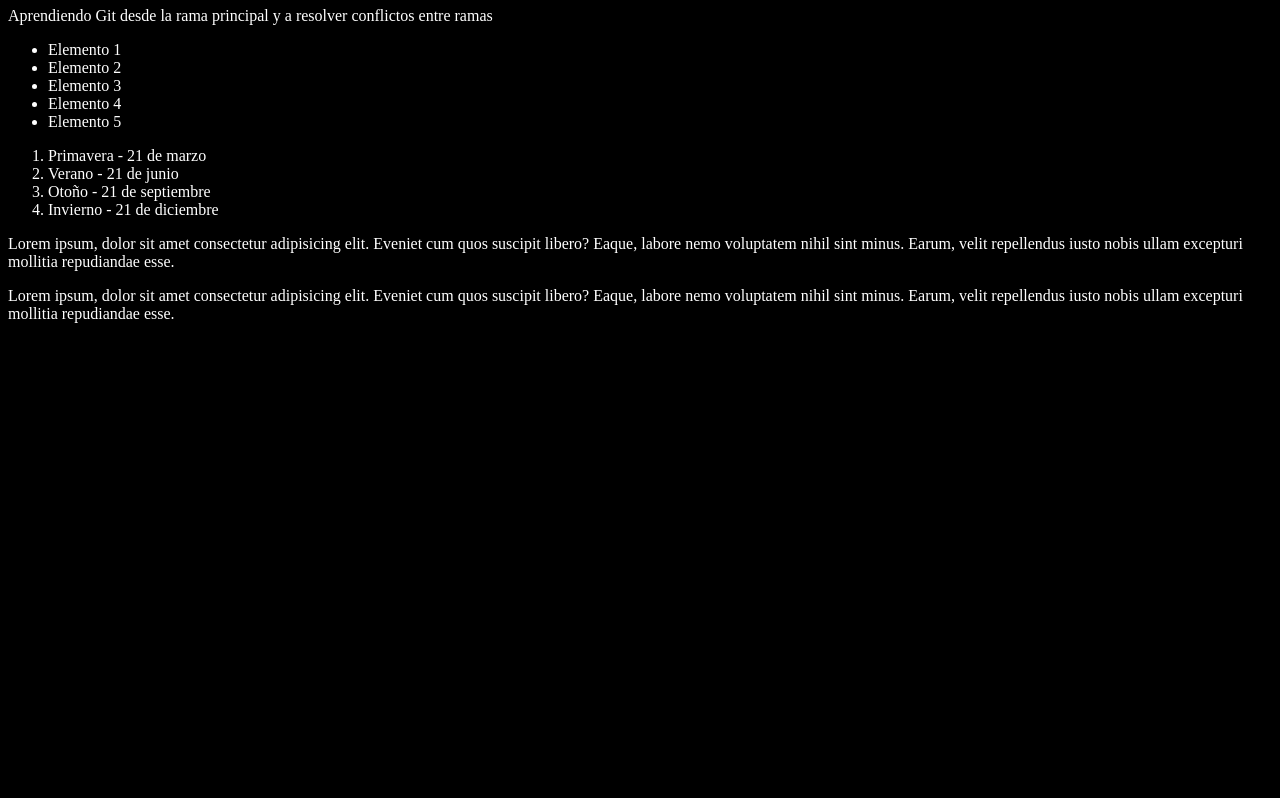
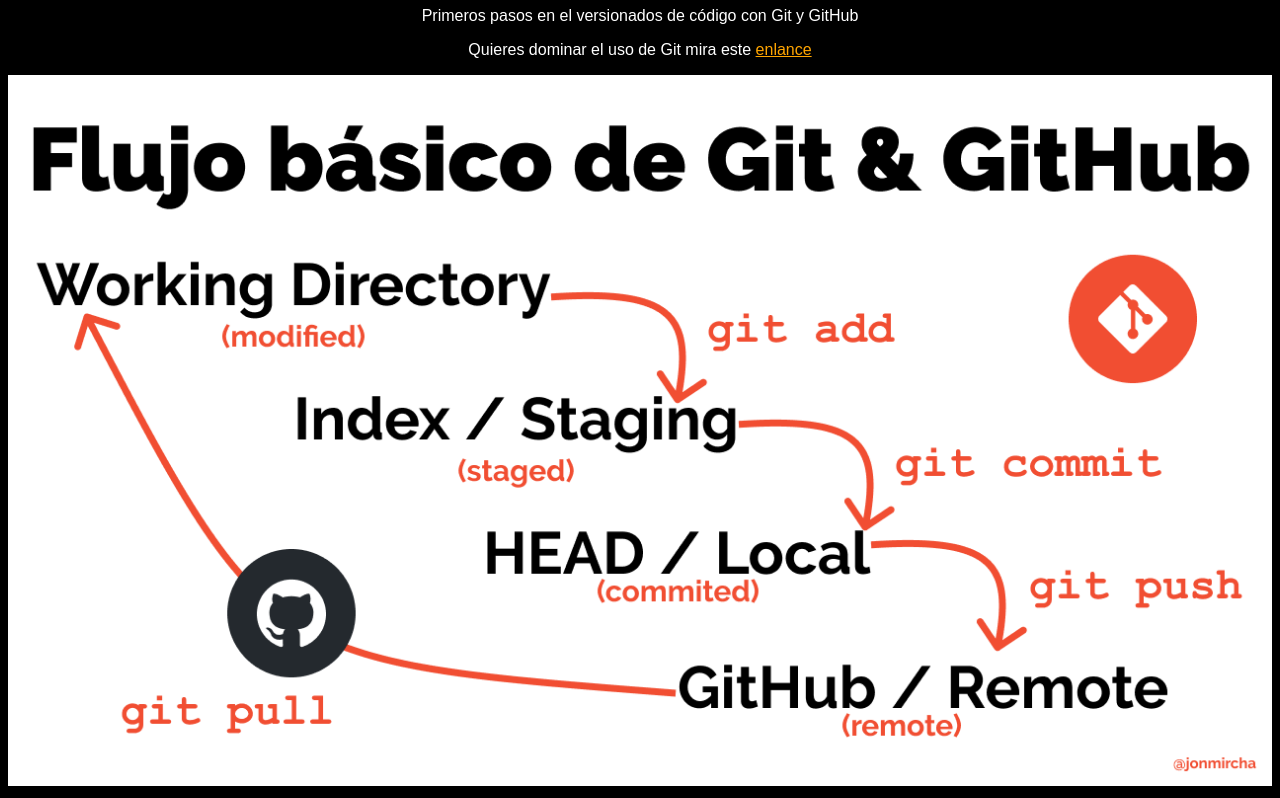
Before and after one commit to sofiamino78/Git, a plain HTML site: page index.html in a window 1280 px wide. Shown: the part 73-871 px from the top of the page. Before the commit the page ends 800 px from the top, so only its background shows below. Drawn offline with Linux system fonts and the light colour scheme.

Commit message:
Agregando imagen de flujo Git y poniendo lindo el index

```diff
--- a/index.html
+++ b/index.html
@@ -9,33 +9,13 @@
 <body>
     <h1>Git</h1>
     <p>
-        Aprendiendo Git desde la rama principal y a resolver conflictos entre ramas
-    </p>
-    <ul>
-        <li>Elemento 1</li>
-        <li>Elemento 2</li>
-        <li>Elemento 3</li>
-        <li>Elemento 4</li>
-        <li>Elemento 5</li>
-    </ul>
-    <ol>
-        <li>Primavera - 21 de marzo</li>
-        <li>Verano - 21 de junio</li>
-        <li>Otoño - 21 de septiembre</li>
-        <li>Invierno - 21 de diciembre</li>
-    </ol>
-    <p>
-        Lorem ipsum, dolor sit amet consectetur adipisicing elit.
-        Eveniet cum quos suscipit libero? Eaque, labore nemo voluptatem
-        nihil sint minus. Earum, velit repellendus iusto nobis ullam excepturi
-        mollitia repudiandae esse.
+        Primeros pasos en el versionados de código con Git y GitHub
     </p>
     <p>
-        Lorem ipsum, dolor sit amet consectetur adipisicing elit.
-        Eveniet cum quos suscipit libero? Eaque, labore nemo voluptatem
-        nihil sint minus. Earum, velit repellendus iusto nobis ullam excepturi
-        mollitia repudiandae esse.
-        </p>
+        Quieres dominar el uso de Git mira este <a href="https://jonmircha.com/git" target="_blank">enlance</a>
+    </p>
+    <img src="git-flow.png" alt="Flujo básico de Git">
+
     <script src="index.js"></script>
 </body>
 </html>
--- a/style.css
+++ b/style.css
@@ -1,4 +1,18 @@
 html {
     background-color: #000;
     color: #fff;
+    font-family: sans-serif;
+    text-align: center;
 }
+
+a{
+    color: orange;
+}
+
+a:hover {
+    color: orangered;
+}
+
+img {
+    max-width: 100%;
+}
```
Also changed, not shown: git-flow.png (added).
